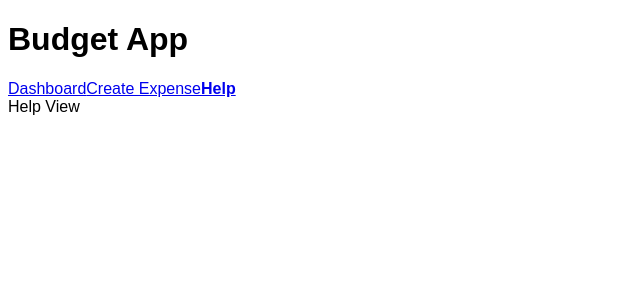
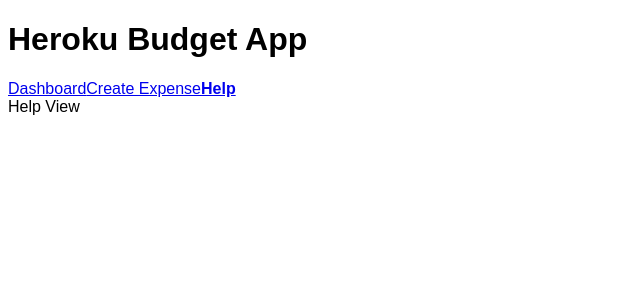
Before and after one commit to raop155/budget-app, a React (Create React App) app: page /help in a window 1280 px wide. Shown: the top 300 px of the page, without its empty margins (0-640 px from the left). Built offline with nearby package versions, Linux system fonts and the light colour scheme.

Commit message:
Heroku test

```diff
--- a/src/components/Header.jsx
+++ b/src/components/Header.jsx
@@ -4,7 +4,7 @@
 const Header = () => {
   return (
     <header>
-      <h1>Budget App</h1>
+      <h1>Heroku Budget App</h1>
       <nav>
         <NavLink to='/' activeClassName='is-active' exact>
           Dashboard
```
